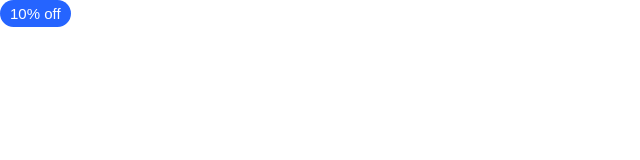
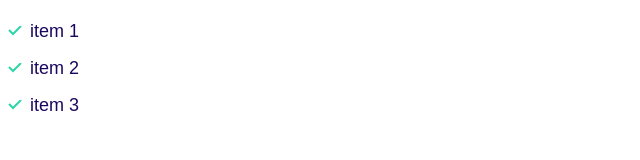
Before and after one commit to jibrilMaygag/DomainMarket, a plain HTML site: page index.html in a window 1280 px wide. Shown: the whole page, without its empty margins (0-640 px from the left). Drawn offline with Linux system fonts and the light colour scheme.

Commit message:
Define list components

```diff
--- a/css/main.css
+++ b/css/main.css
@@ -98,3 +98,26 @@ a {
     font-size: 1.2rem;
   }
 }
+/* LIST */
+.list {
+  list-style: none;
+  padding-left: 0;
+  color: var(--color-headings);
+}
+.list__inline .list__item {
+  display: inline-block;
+  margin-right: 2rem;
+}
+.list__ticks {
+  padding-left: 3rem;
+  list-style-image: url("../images/tick.svg");
+}
+.list__ticks .list__item {
+  padding-left: 0.5rem;
+  margin-bottom: 1rem;
+}
+@media screen and (min-width: 1024px) {
+  .list__ticks .list__item {
+    padding-left: 0;
+  }
+}
--- a/index.html
+++ b/index.html
@@ -8,6 +8,10 @@
     <title>Moshify</title>
   </head>
   <body>
-    <span class="badge badge--primary">10% off</span>
+    <ul class="list list__ticks">
+      <li class="list__item">item 1</li>
+      <li class="list__item">item 2</li>
+      <li class="list__item">item 3</li>
+    </ul>
   </body>
 </html>
```
Also changed, not shown: components/lists.html (added, +5 -0 lines), images/tick.svg (added).
